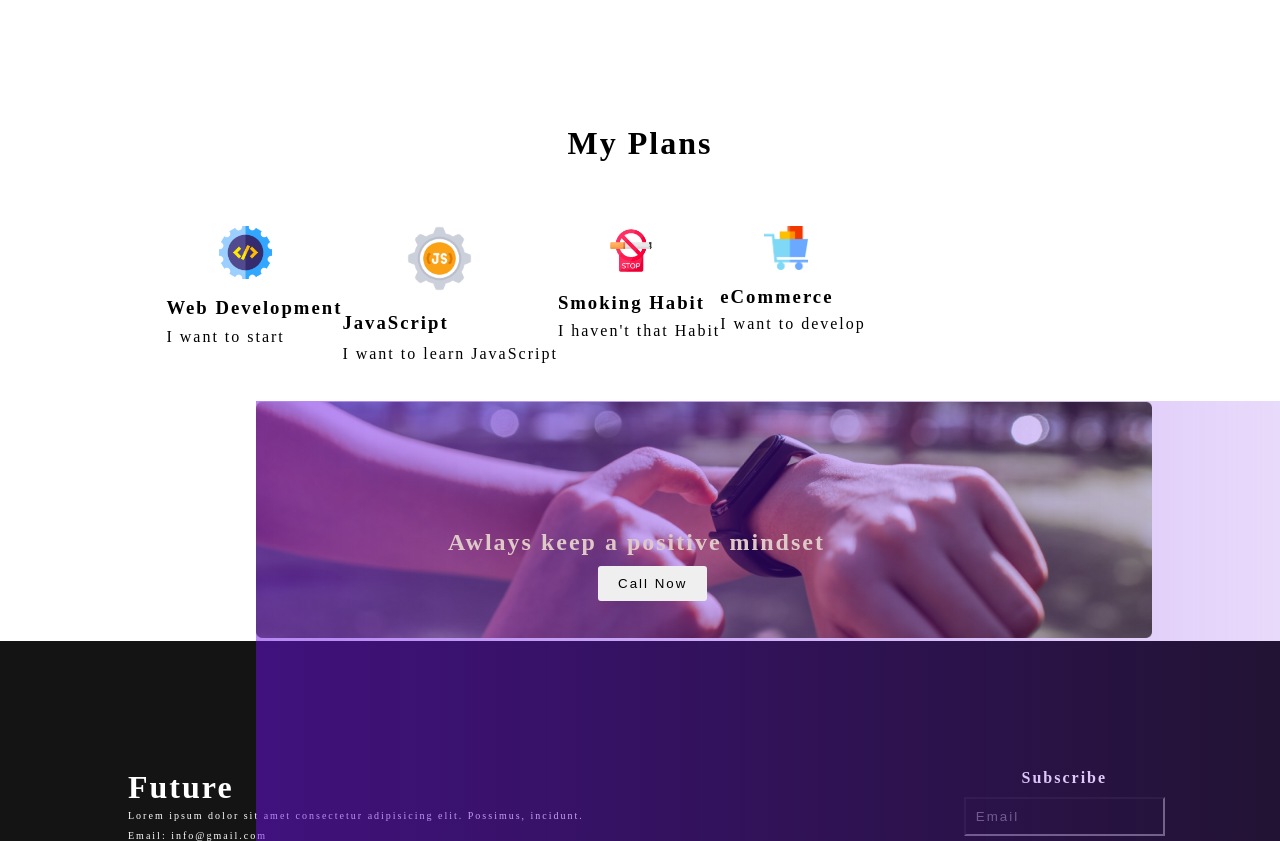
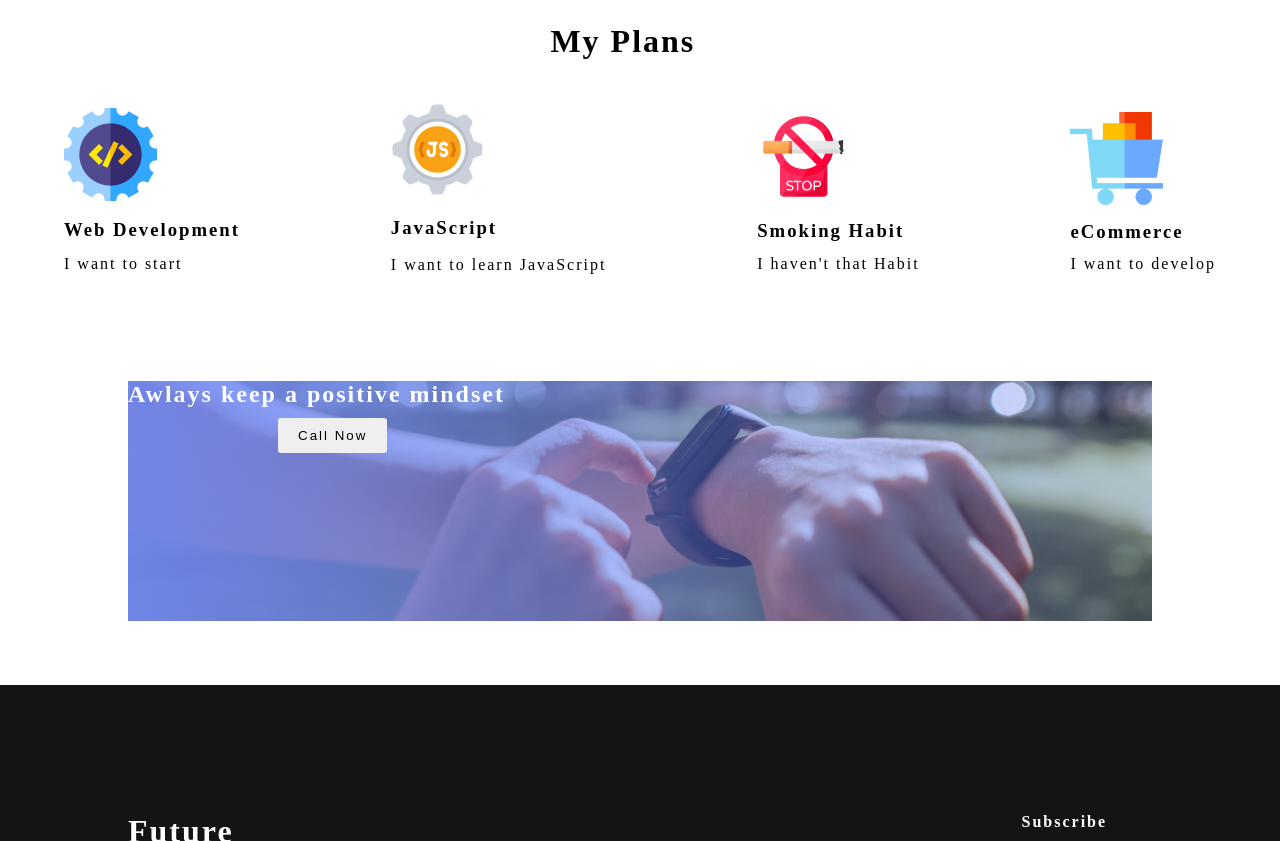
Before and after one commit to raihanchowdhury01/assingment, a plain HTML site: page index.html in a window 1280 px wide. Shown: the part 1445-2286 px from the top of the page. Drawn offline with Linux system fonts and the light colour scheme.

Commit message:
re-assignment for last commit added

```diff
--- a/index.html
+++ b/index.html
@@ -9,6 +9,7 @@
 </head>
 <body>
     <header>
+        <!--This is menubar/navbar part -->
         <nav>
             <h1>Md Raihan Chowdhury</h1>
             <ul>
@@ -23,6 +24,7 @@
                 </li>
             </ul>
         </nav>
+        <!--This is header text and background image part-->
         <div class="header">
             <div class="headerText">
             <h1>All Thinks Are Possible If You Believe</h1>
@@ -31,6 +33,7 @@
         </div>
         </div>
     </header>
+    <!--This is body image and text part-->
     <main>
        <div class="seperate">
         <div class="mainSection">
@@ -64,6 +67,7 @@
             </p>
         </div>
     </div>
+    <!--This is section description part-->
     <h1 class="planing">My Plans</h1>
         <section class="section">
 
@@ -78,24 +82,25 @@
                 <p>I want to learn JavaScript</p>
             </div>
             <div>
-                <img src="smoke.png" alt="" class="smoke">
+                <img src="smoke.png" alt="">
                 <h3>Smoking Habit</h3>
                 <p>I haven't that Habit</p>
             </div>
             <div>
-                <img src="ecom.png" alt="" class="shop">
+                <img src="ecom.png" alt="">
                 <h3>eCommerce</h3>
                 <p>I want to develop</p>
             </div>
         </section>
-        <section class="container">
-           <div class="text">
+        <!--Background image and linear gradient part-->
+        <section class="gradientBox">
+            <div class="text">
                 <h2>Awlays keep a positive mindset</h2>
                 <button>Call Now</button>
             </div>
-
         </section>
     </main>
+    <!--It's a footer part-->
     <footer>
         <div class="footer">
         <div class="footerText">
--- a/style.css
+++ b/style.css
@@ -1,9 +1,41 @@
+/* It's a website univarsarl design part */
 *{
     margin: 0%;
     padding: 0%;
     letter-spacing: 2px;
 
 }
+
+/* This is menubar/navbar part design */
+nav{
+    display: flex;
+    justify-content: space-between;
+    padding: 2% 5%;
+    color: aliceblue;
+
+}
+nav li{
+    list-style-type: none;
+    margin-left: 30px;
+}
+nav >ul{
+    display: flex;
+
+}
+nav .drop{
+    display: none;
+    position: absolute;
+    background-color: #005FAC;
+
+}
+nav .drop>li{
+    text-align: center;
+}
+nav .dropMenu:hover .drop{
+    display: block;
+
+}
+/* This is header text and background image part design */
 .headerButton{
     color: black;
 }
@@ -28,6 +60,7 @@ header{
     color: #068cfa;
     font-size: 800;
 }
+/* This is body image and text part design */
 .seperate{
     display: flex;
 
@@ -42,47 +75,45 @@ header{
 .textSection p i{
     color: red;
 }
+/* This is section description part design*/
+.planing{
+    width: 20%;
+    margin: 2% 43%;
+}
 .section{
     display: flex;
-    /* justify-content: space-between; */
+    justify-content: space-between;
+    align-items: center;
+    width: 90%;
+    margin: auto;
+}
 
-    margin: 0% 10%;
-    padding: 3%;
+.section>div>img{
+    margin: 8% 0%;
 }
-.section img{
-    width: 30%;
-    height: auto;
-    margin:0% 0% 8% 30%;
+.section>div>p{
+    margin: 8% 0% 20% 0%;
 }
-.planing{
-    margin: 10% 0% 2% 0%;
-    text-align: center;
-}
-.section>div>h3{
-    margin-bottom: 5%;
-}
-.section .smoke .shop{
-    width: 50px;
-}
-.container{
+/* Background image and linear gradient part design */
+.gradientBox{
     background-image: url('watch.png');
-    color: #dfc8c8;
-    width: 70%;
-    margin-left: 20%;
+    background-position: center;
+    background-size: cover;
+    background-repeat: no-repeat;
+    width: 80%;
     height: 30vh;
-    background-repeat: no-repeat;
-    overflow: hidden;
-    background-size: 100%;
-
+    margin: 5% 10%;
 
 }
-.container>.text{
+.gradientBox>.text{
+
+    color: white;
+    background-image: linear-gradient(to left, rgba(51, 86, 243, 0.185), rgba(112, 137, 245, 0.918));
     width: 100%;
     height: 100%;
-    position: fixed;
-    padding: 10% 0% 0% 15%;
-    background-image: linear-gradient(to left, rgba(159, 10, 245, 0), rgba(108, 15, 230, 0.5));
+
 }
+/* It's a footer part */
 #email{
     background-color: #151414;
     padding: 10px;
@@ -135,31 +166,3 @@ footer{
     margin: 1% 0% 10% 1%;
     width: 30px;
 }
-nav{
-    display: flex;
-    justify-content: space-between;
-    padding: 2% 5%;
-    color: aliceblue;
-
-}
-nav li{
-    list-style-type: none;
-    margin-left: 30px;
-}
-nav >ul{
-    display: flex;
-
-}
-nav .drop{
-    display: none;
-    position: absolute;
-    background-color: #005FAC;
-
-}
-nav .drop>li{
-    text-align: center;
-}
-nav .dropMenu:hover .drop{
-    display: block;
-
-}
```
